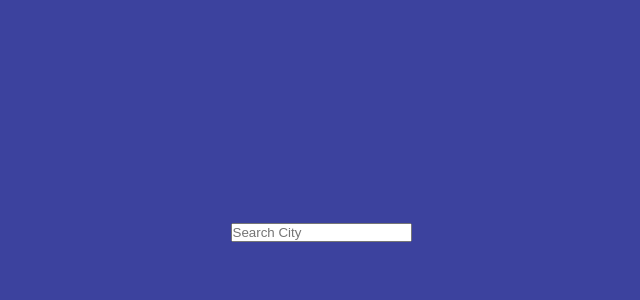
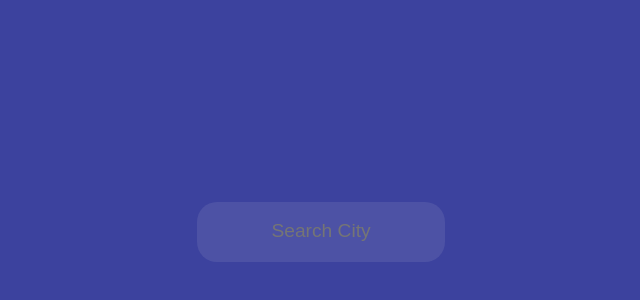
Before and after one commit to mofirojean/Angular-weather-application, an Angular app: page / in a window 1280 px wide. Shown: the part 168-468 px from the top of the page, without its empty margins (319-959 px from the left). Built offline with nearby package versions, Linux system fonts and the light colour scheme.

Commit message:
style: added the styles for the form

```diff
--- a/src/app/component/weather-body/weather-body.component.scss
+++ b/src/app/component/weather-body/weather-body.component.scss
@@ -98,3 +98,24 @@ span {
     align-items: center;
     color: #fff;
 }
+
+.search {
+    margin-top: 1em;
+    text-align: center;
+}
+
+.search input {
+    background-color: rgba(225,225,225,0.1);
+    border: none;
+    outline: none;
+    border-radius: 20px;
+    padding: 1.3em;
+    color: #fff;
+    font-size: 1em;
+    text-align: center;
+    margin-bottom: 1em;
+}
+
+.search input::placeholder {
+    font-size: 1.2rem;
+}
```
